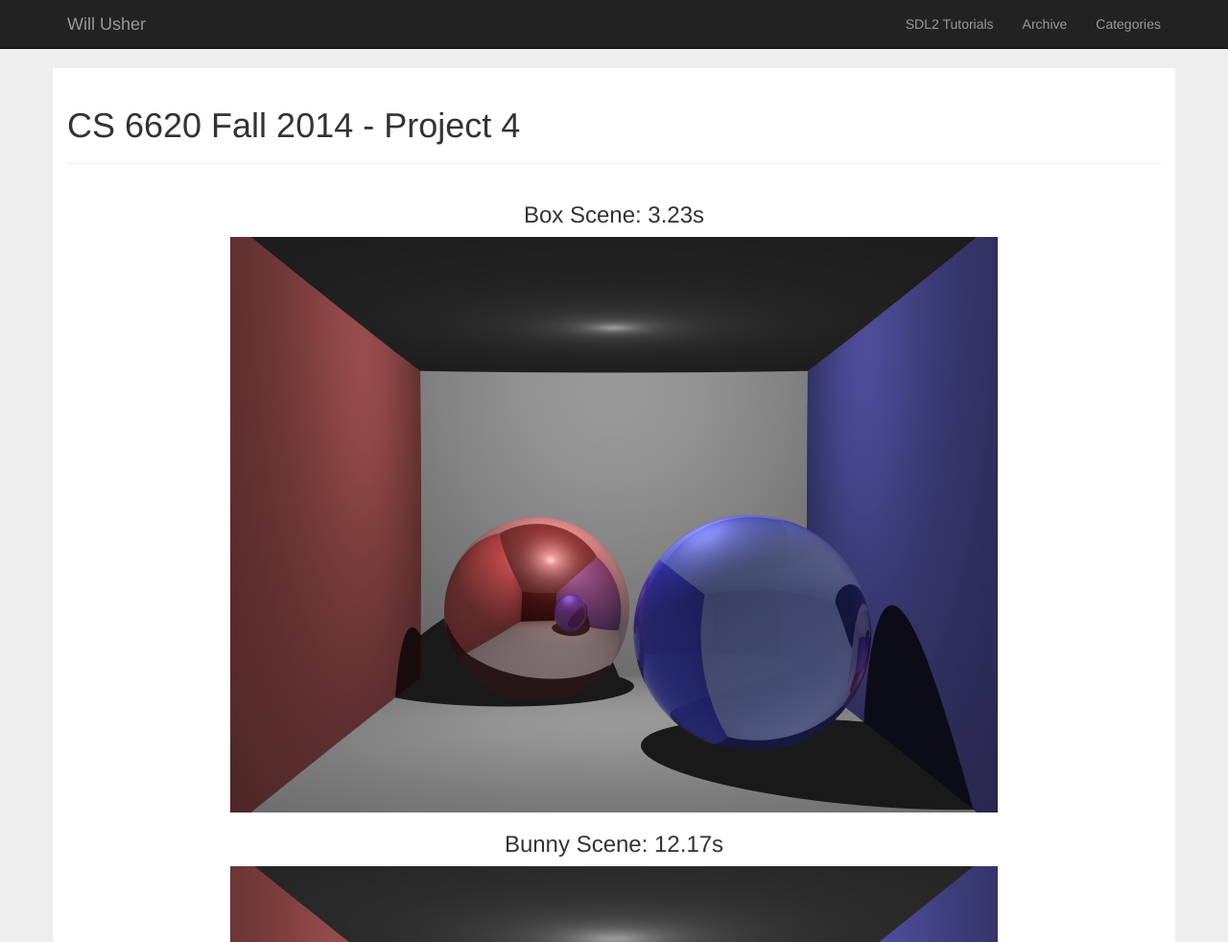
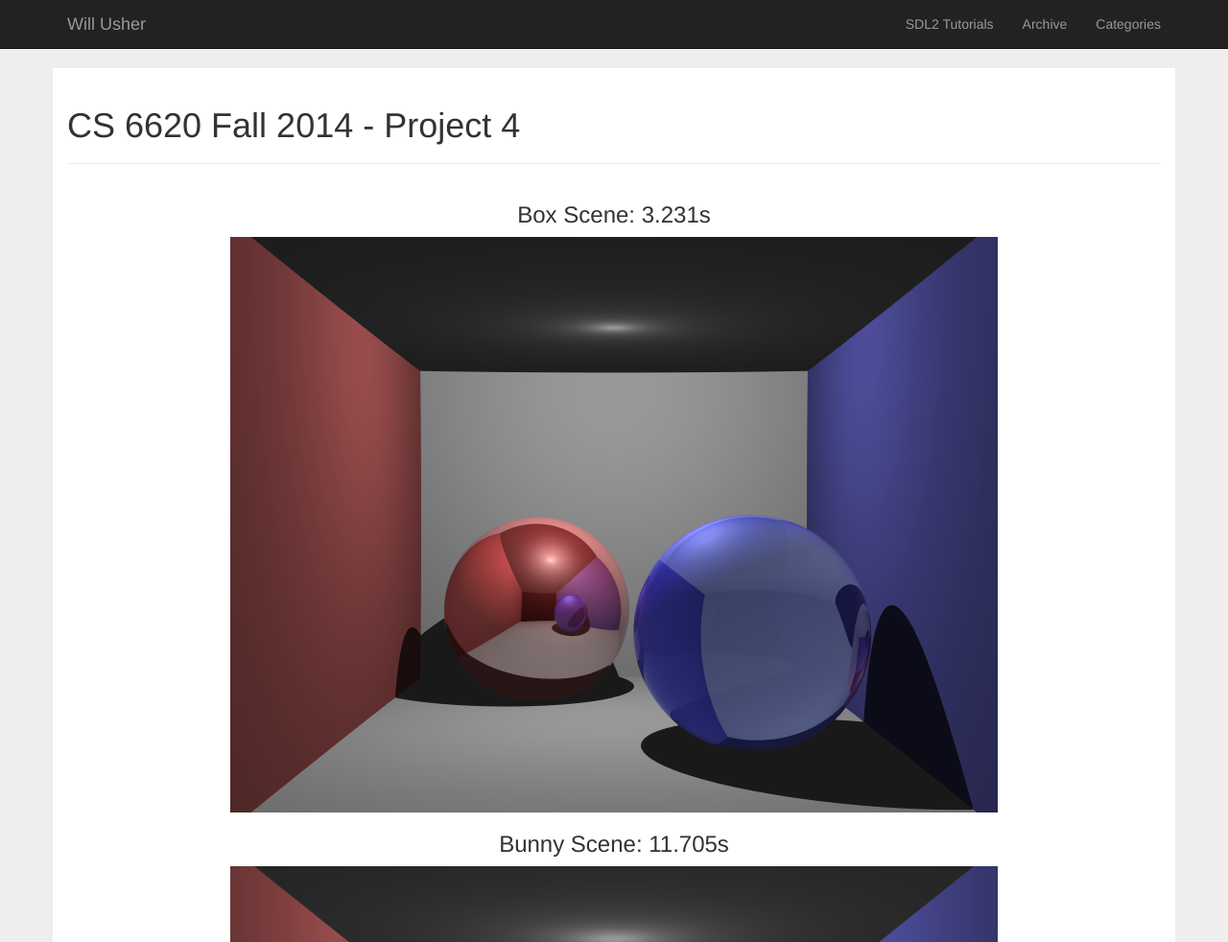
Before and after one commit to Twinklebear/Twinklebear.github.io, a Jekyll site: the page built from courses/cs6620/prj4.html, in a window 1280 px wide and 1400 px high. Shown: the top 982 px of the window at 96% size. Built offline with Jekyll 4.4.1, drawn with Linux system fonts in a browser that asks for light colours; nearby versions of some CDN libraries.

Commit message:
Re-run renders and write more accurate times

```diff
--- a/courses/cs6620/prj4.html
+++ b/courses/cs6620/prj4.html
@@ -8,10 +8,10 @@ description: ""
 <link href="/courses/cs6620/c3.css" rel="stylesheet" type="text/css">
 
 <div style="text-align:center">
-<h3>Box Scene: 3.23s</h3>
+<h3>Box Scene: 3.231s</h3>
 <img src="/courses/cs6620/prj4_box.png">
 
-<h3>Bunny Scene: 12.17s</h3>
+<h3>Bunny Scene: 11.705s</h3>
 <img src="/courses/cs6620/prj4_bunny.png">
 <br />
 <p>The bunny scene makes use of the Stanford Bunny from the <a href="https://graphics.stanford.edu/data/3Dscanrep/">
```
